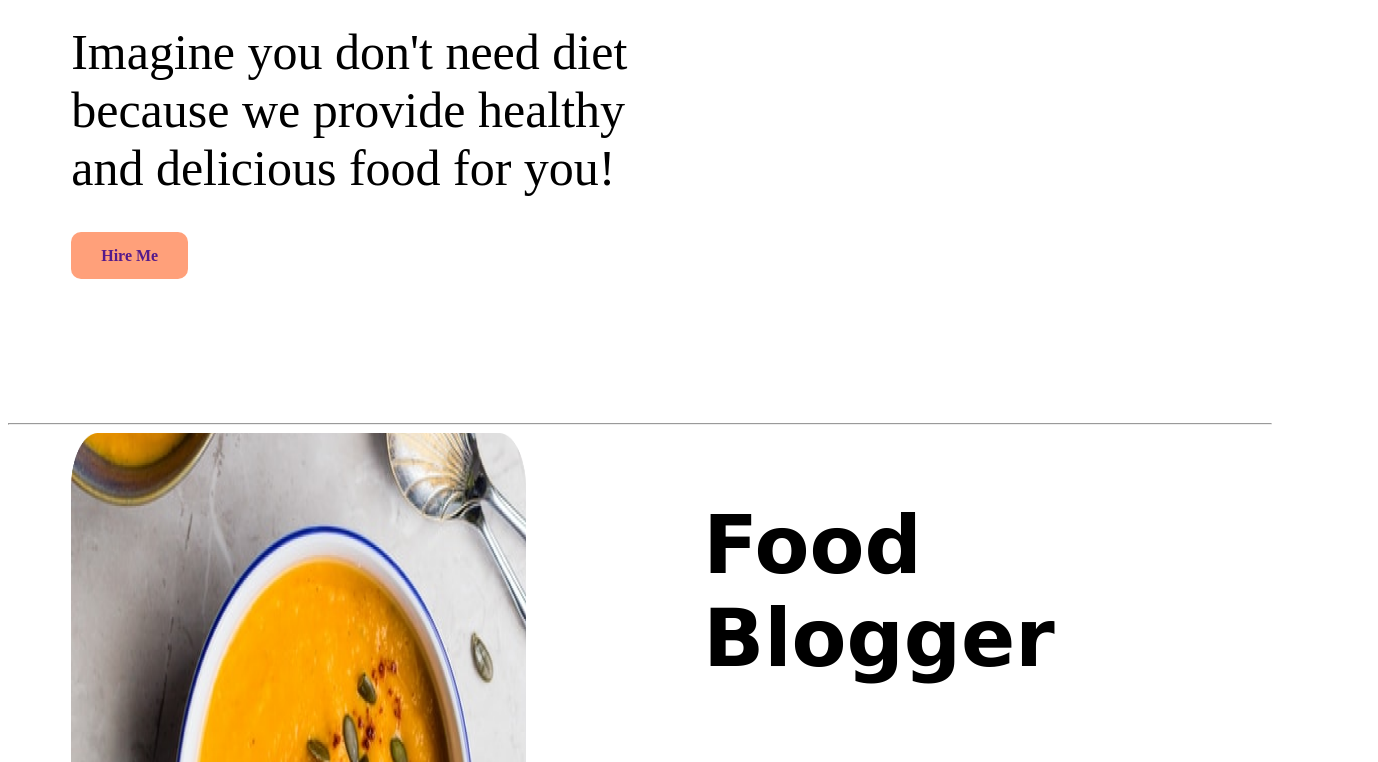
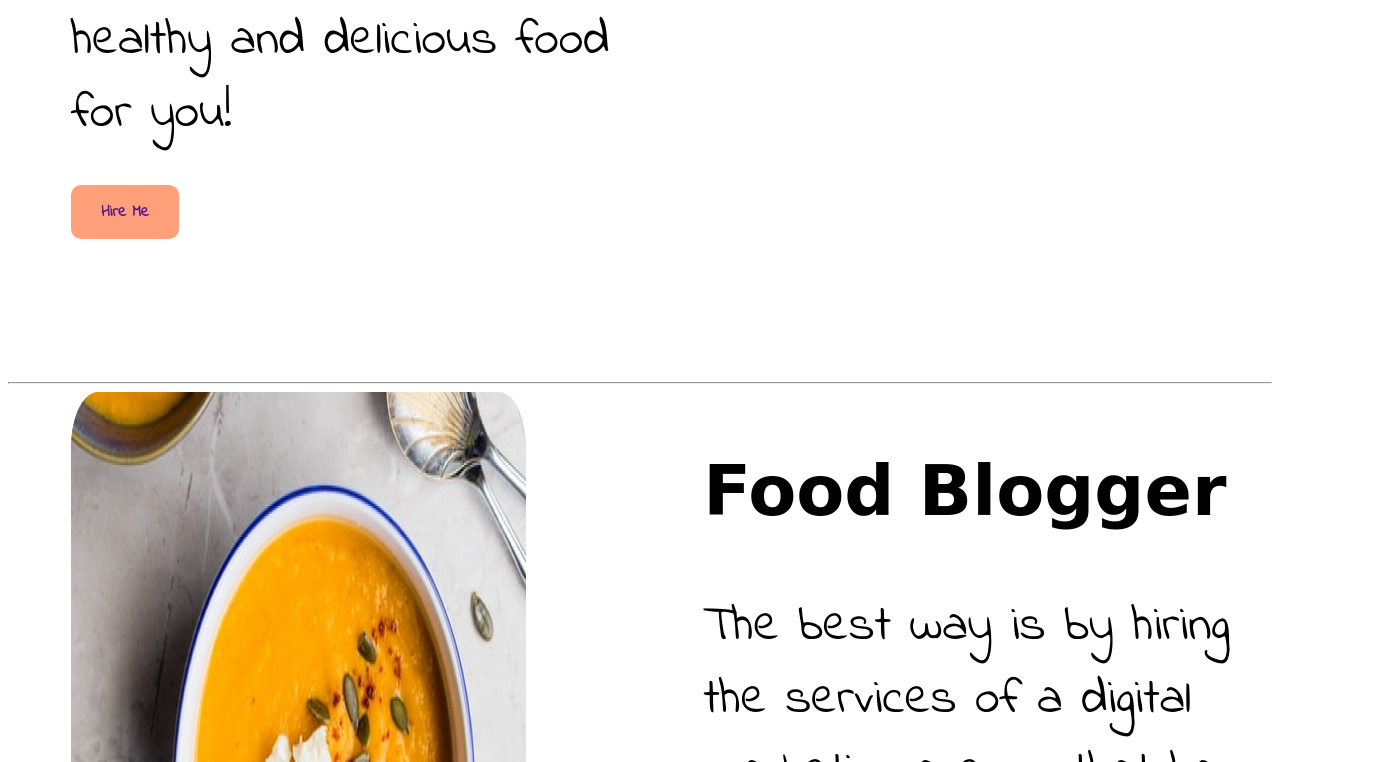
Before and after one commit to shoyeba2022/food-portfolio, a plain HTML site: page index.html in a window 1280 px wide. Shown: the part 676-1438 px from the top of the page, 1378 px wide, since content can reach past the window. Drawn offline with Linux system fonts and the light colour scheme.

Commit message:
corrected added

```diff
--- a/index.html
+++ b/index.html
@@ -8,7 +8,7 @@
     <title>Food Portfolio</title>
     <link rel="preconnect" href="https://fonts.googleapis.com">
     <link rel="preconnect" href="https://fonts.gstatic.com" crossorigin>
-    <link href="https://fonts.googleapis.com/css2?family=Karla:wght@300&display=swap" rel="stylesheet">
+    <link href="https://fonts.googleapis.com/css2?family=Indie+Flower&display=swap" rel="stylesheet">
     <link rel="stylesheet" href="style.css">
 </head>
 
--- a/style.css
+++ b/style.css
@@ -1,13 +1,13 @@
 body{
-    font-family: font-family: 'Karla', sans-serif;;
+    font-family: 'Indie Flower', cursive;
 }
 h1{
-    font-size: 80px;
+    font-size: 70px;
     font-family: cursive;
     font-weight: 700;
 }
 h2{
-    font-size: 65px;
+    font-size: 55px;
     font-family: cursive;
     font-weight: 700;
 }
```
